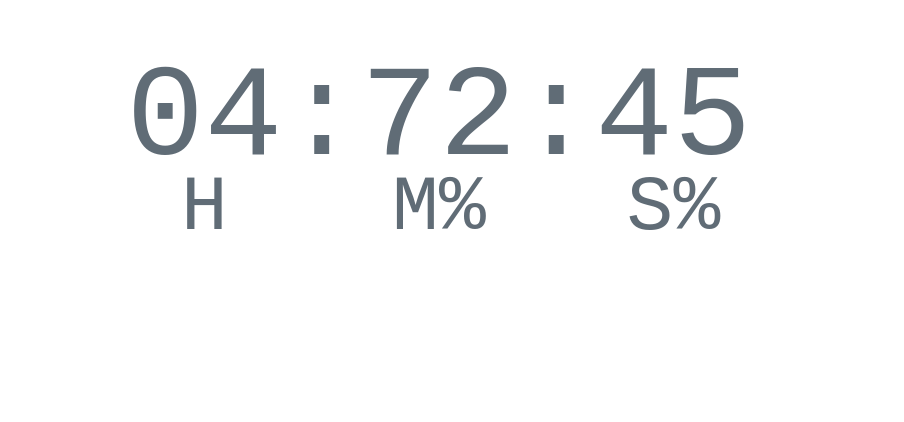
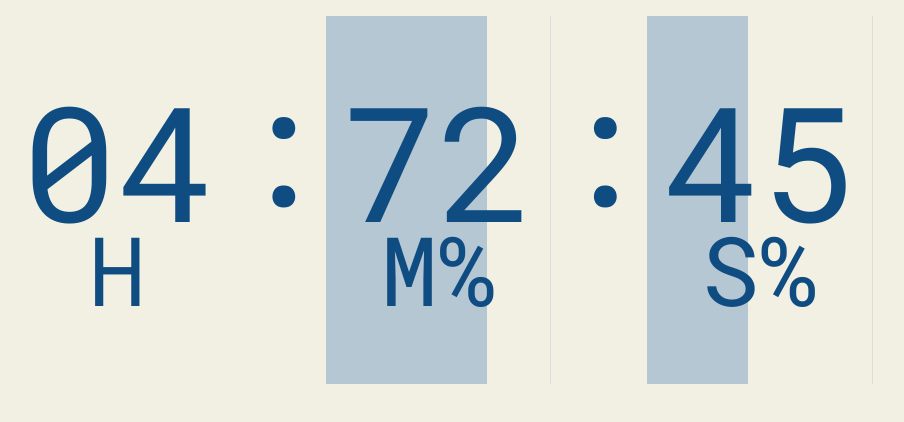
Before and after one commit to xta/percent-minute-clock, a Vue app: page / in a window 1280 px wide. Shown: the top 422 px of the page, without its empty margins (201-1105 px from the left). Built offline with nearby package versions, Linux system fonts and the light colour scheme.

Commit message:
adjust styling, add progress bar for percentMode

```diff
--- a/src/App.vue
+++ b/src/App.vue
@@ -49,7 +49,7 @@ export default {
 <style>
 .clock {
   font-size: 10em;
-  font-family: monospace;
+  font-family: "Roboto Mono", monospace;
 
   display: flex;
   justify-content: center;
--- a/src/assets/sass/_site.css
+++ b/src/assets/sass/_site.css
@@ -1,4 +1,8 @@
+@import url('https://fonts.googleapis.com/css2?family=Roboto+Mono&display=swap');
+
 body {
     padding: 1em;
     text-align: center;
+    color: rgb(15, 76, 129);
+    background-color: rgb(241, 240, 226);
 }
--- a/src/components/Digits.vue
+++ b/src/components/Digits.vue
@@ -1,13 +1,19 @@
 <template>
-  <div class="digits">
+  <div class="digits" :class="{bordered: percentMode}">
     <span>{{ displayed }}</span>
     <div class="label">{{ displayLabel }}</div>
+    <div v-if="percentMode" class="progress" :style="{width: percent+'%'}"></div>
   </div>
 </template>
 
 <script>
 export default {
   props: ["basis", "label", "percentMode", "value"],
+  data() {
+    return {
+      percent: 10
+    };
+  },
   computed: {
     displayed: function() {
       if (this.percentMode) {
@@ -34,6 +40,7 @@ export default {
     displayPercent(val) {
       var percentage = val / this.basis;
       var rounded = Math.round(percentage * 100);
+      this.percent = rounded;
       return this.displayRegular(rounded);
     }
   }
@@ -45,6 +52,10 @@ export default {
   display: flex;
   flex-direction: column;
   align-items: center;
+  position: relative;
+  z-index: 1;
+  height: 2.3em;
+  padding: 0.1em;
 }
 
 .label {
@@ -52,4 +63,17 @@ export default {
   top: -1em;
   font-size: 0.6em;
 }
+
+.progress {
+  position: absolute;
+  top: 0;
+  bottom: 0;
+  left: 0;
+  background-color: rgb(181, 199, 211);
+  z-index: -1;
+}
+
+.bordered {
+  border-right: 1px solid #ddd;
+}
 </style>
```
